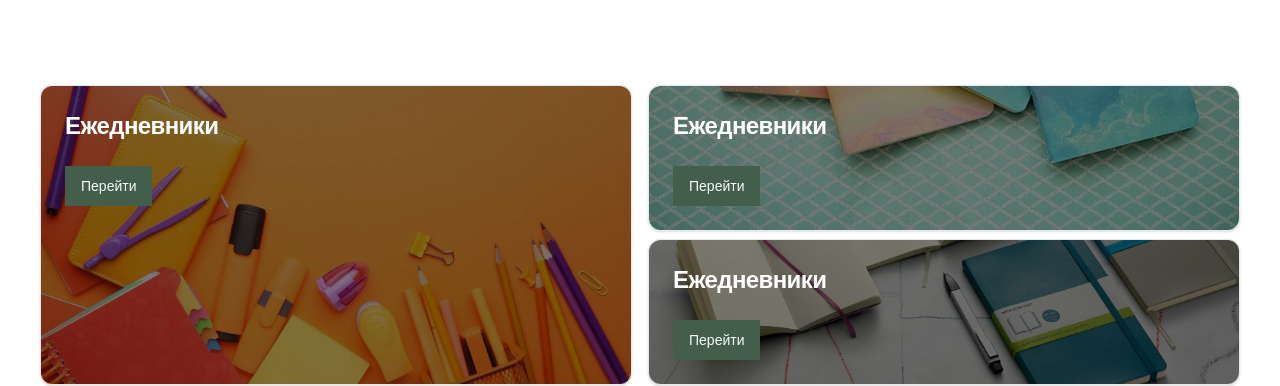
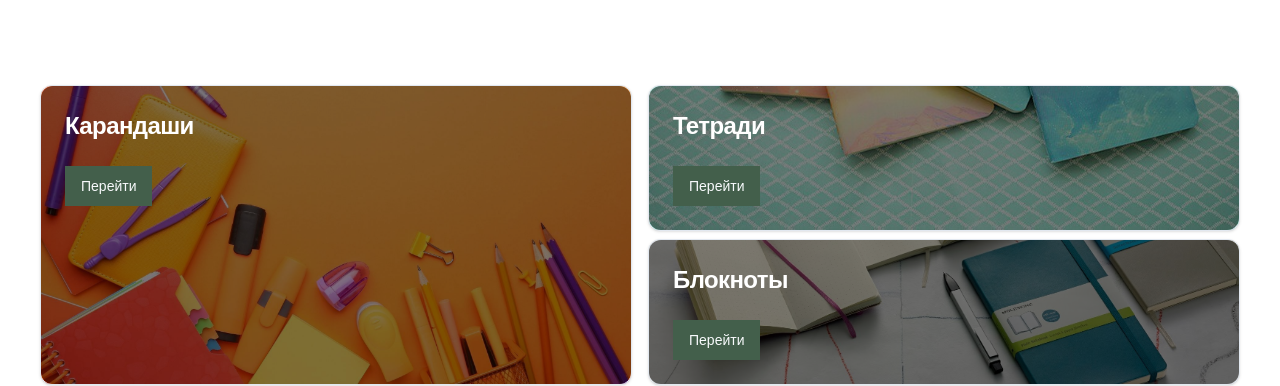
Before and after one commit to jakhongirav/najm, a React (Create React App) app: page / in a window 1280 px wide. Shown: the part 1031-1417 px from the top of the page. Built offline with nearby package versions, Linux system fonts and the light colour scheme; no server answers.

Commit message:
Sale links

```diff
--- a/src/components/home/Sale/Sale.js
+++ b/src/components/home/Sale/Sale.js
@@ -20,11 +20,11 @@ const Sale = () => {
         <div className="absolute inset-0 bg-black opacity-50 rounded-xl"></div>
 
         <CardHeader className="relative z-10">
-          <CardTitle className="text-2xl text-[#fff]">Ежедневники</CardTitle>
+          <CardTitle className="text-2xl text-[#fff]">Карандаши</CardTitle>
         </CardHeader>
         <CardContent className="relative z-10">
           <Link
-            to={"/shop/category"}
+            to={"/shop?category=9"}
             className={cn(buttonVariants("default"), `rounded-none`)}
           >
             Перейти
@@ -45,11 +45,11 @@ const Sale = () => {
           <div className="absolute inset-0 bg-black opacity-50 rounded-xl"></div>
 
           <CardHeader className="relative z-10">
-            <CardTitle className="text-2xl text-[#fff]">Ежедневники</CardTitle>
+            <CardTitle className="text-2xl text-[#fff]">Тетради</CardTitle>
           </CardHeader>
           <CardContent className="relative z-10">
             <Link
-              to={"/shop/category"}
+              to={"/shop?category=6"}
               className={cn(buttonVariants("default"), `rounded-none`)}
             >
               Перейти
@@ -68,11 +68,11 @@ const Sale = () => {
           <div className="absolute inset-0 bg-black opacity-50 rounded-xl"></div>
 
           <CardHeader className="relative z-10">
-            <CardTitle className="text-2xl text-[#fff]">Ежедневники</CardTitle>
+            <CardTitle className="text-2xl text-[#fff]">Блокноты</CardTitle>
           </CardHeader>
           <CardContent className="relative z-10">
             <Link
-              to={"/shop/category"}
+              to={"/shop?category=2"}
               className={cn(buttonVariants("default"), `rounded-none`)}
             >
               Перейти
```
